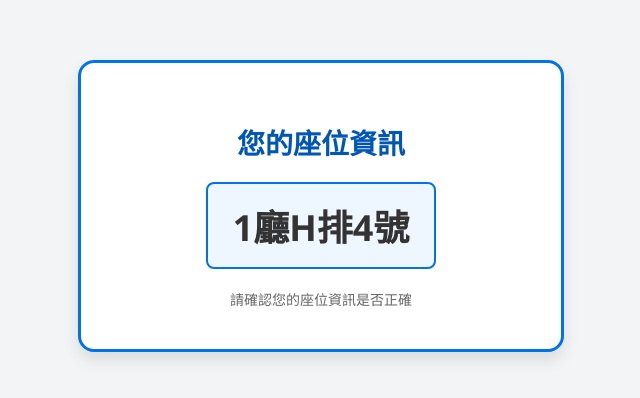
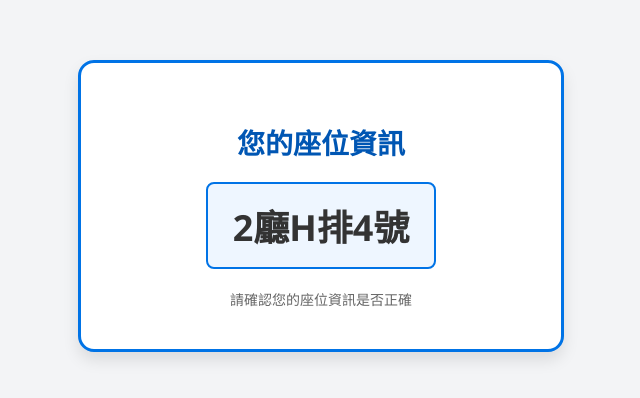
Before and after one commit to abc123-hi/2-H-4-, a plain HTML site: page index.htm in a window 1280 px wide. Shown: the part 194-592 px from the top of the page, 319-959 px from the left. Drawn offline with Linux system fonts and the light colour scheme.

Commit message:
Update index.htm

```diff
--- a/index.htm
+++ b/index.htm
@@ -68,8 +68,8 @@
         const seatId = urlParams.get('id');
         const seatInfo = document.getElementById('seatInfo');
 
-        // 顯示座位號碼
-        seatInfo.innerText = seatId ? seatId : "1廳H排4號";
+        // 顯示座位號碼，若 URL 中沒有傳入 id，則預設顯示 "2廳H排4號"
+        seatInfo.innerText = seatId ? seatId : "2廳H排4號";
     </script>
 </body>
 </html>
```
